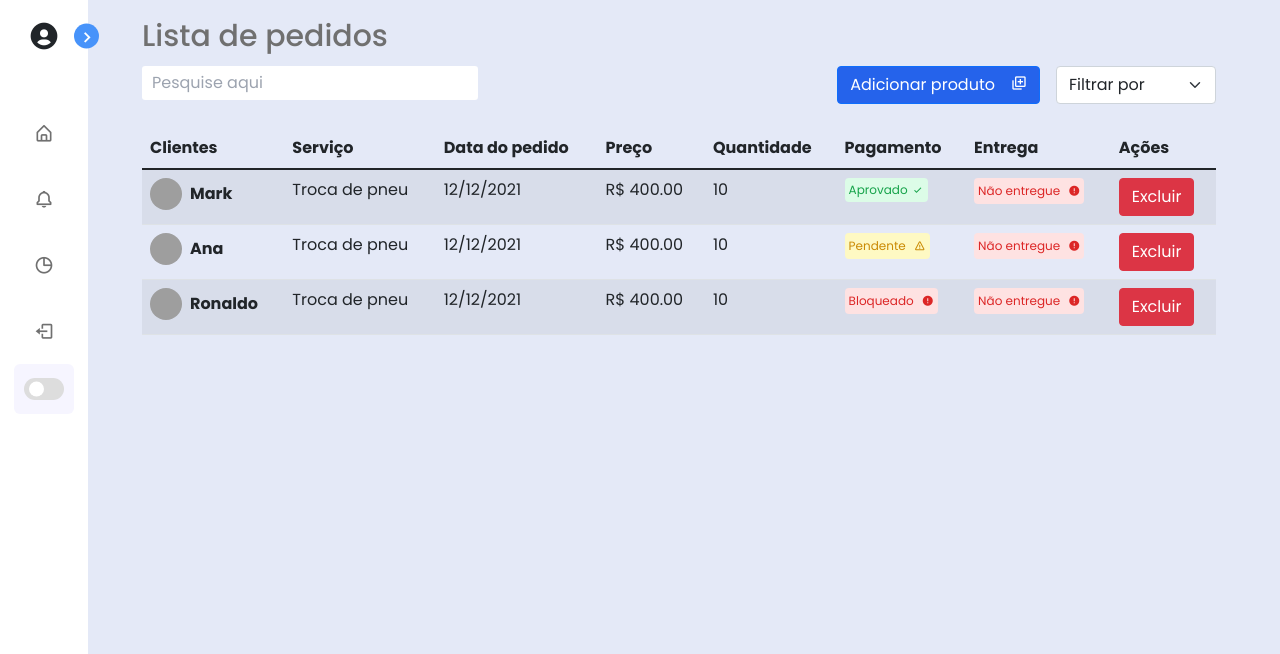
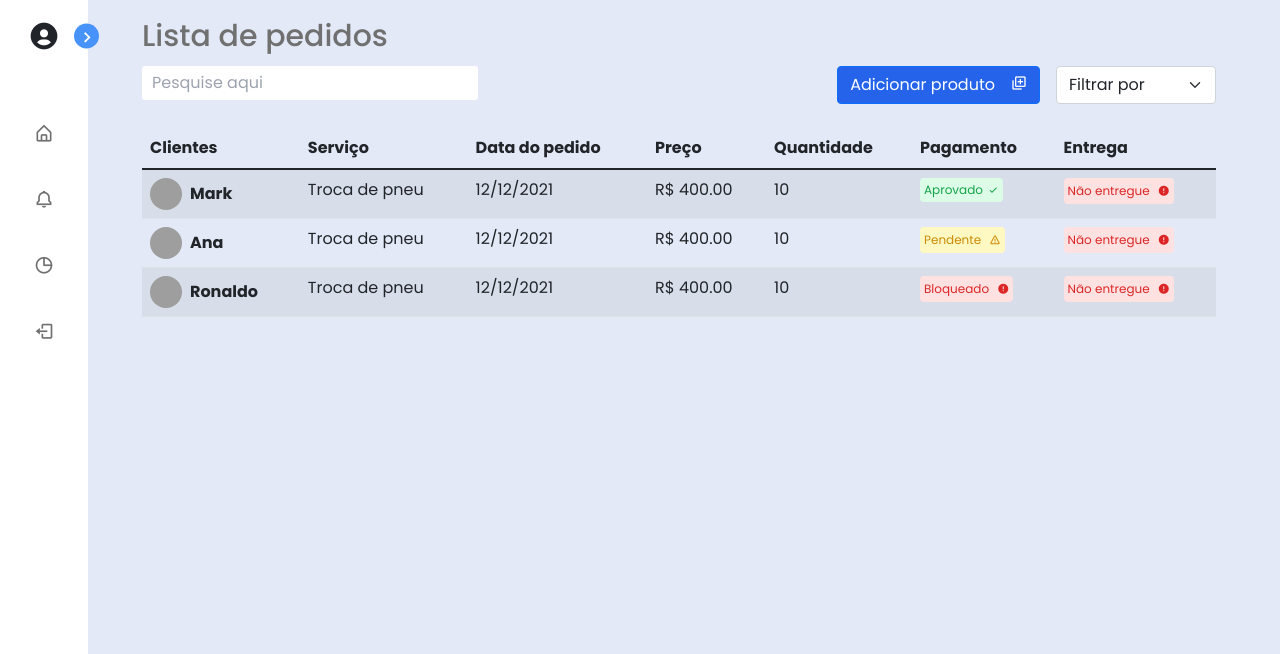
Before and after one commit to Matheus2004a/E-commerce-Veiculos, a PHP site: page /E-commerce-Veiculos/screens/requests/index.php in a window 1280 px wide. Shown: the top 654 px of the page. Run offline with PHP 8.4, Linux system fonts and the light colour scheme; the visitor is signed in with stand-in values (Sample User, id 1); some libraries are stand-ins or nearby versions; grey boxes are pictures that could not be loaded.

Commit message:
:ok_hand: style: Remove estilo da navbar e do dark mode

```diff
--- a/screens/requests/index.php
+++ b/screens/requests/index.php
@@ -18,24 +18,6 @@ require __DIR__ . "/../register-products/verify-access.php";
 </head>
 
 <body>
-    <div class="modal fade" id="exampleModal" tabindex="-1" aria-labelledby="exampleModalLabel" aria-hidden="true">
-        <div class="modal-dialog modal-dialog-centered">
-            <div class="modal-content">
-                <div class="modal-header">
-                    <h5 class="modal-title">Confirmação de exclusão</h5>
-                    <button type="button" class="btn-close" data-bs-dismiss="modal" aria-label="Close"></button>
-                </div>
-                <div class="modal-body">
-                    <p>Você realmente deseja excluir esse pedido? <strong>Não será possível recuperá - lo.</strong></p>
-                </div>
-                <div class="modal-footer">
-                    <button type="button" class="btn btn-primary" data-bs-dismiss="modal">Fechar</button>
-                    <button type="button" class="btn btn-danger">Excluir</button>
-                </div>
-            </div>
-        </div>
-    </div>
-
     <nav class="sidebar close">
         <header>
             <div class="image-text">
@@ -81,18 +63,6 @@ require __DIR__ . "/../register-products/verify-access.php";
                                 <i class='bx bx-log-out icon'></i>
                                 <span class="text nav-text">Sair</span>
                             </a>
-                        </li>
-
-                        <li class="mode">
-                            <span class="sun-moon">
-                                <i class='bx bx-moon icon moon'></i>
-                                <i class='bx bx-sun icon sun'></i>
-                            </span>
-                            <p class="mode-text text">Modo Noite</p>
-
-                            <div class="toggle-switch">
-                                <span class="switch"></span>
-                            </div>
                         </li>
                     </ul>
                 </ul>
@@ -140,7 +110,6 @@ require __DIR__ . "/../register-products/verify-access.php";
                     <th scope="col">Quantidade</th>
                     <th scope="col">Pagamento</th>
                     <th scope="col">Entrega</th>
-                    <th scope="col">Ações</th>
                 </tr>
             </thead>
             <tbody>
@@ -165,11 +134,6 @@ require __DIR__ . "/../register-products/verify-access.php";
                             <i class='bx bxs-error-circle'></i>
                         </span>
                     </td>
-                    <td>
-                        <button type="button" class="btn btn-danger" data-bs-toggle="modal" data-bs-target="#exampleModal">
-                            Excluir
-                        </button>
-                    </td>
                 </tr>
                 <tr>
                     <th scope="row">
@@ -191,11 +155,6 @@ require __DIR__ . "/../register-products/verify-access.php";
                         <span class='status-delivery gap-2 text-red-600 bg-red-100'>Não entregue
                             <i class='bx bxs-error-circle'></i>
                         </span>
-                    </td>
-                    <td>
-                        <button type="button" class="btn btn-danger" data-bs-toggle="modal" data-bs-target="#exampleModal">
-                            Excluir
-                        </button>
                     </td>
                 </tr>
                 <tr>
@@ -219,11 +178,6 @@ require __DIR__ . "/../register-products/verify-access.php";
                             <i class='bx bxs-error-circle'></i>
                         </span>
                     </td>
-                    <td>
-                        <button type="button" class="btn btn-danger" data-bs-toggle="modal" data-bs-target="#exampleModal">
-                            Excluir
-                        </button>
-                    </td>
                 </tr>
             </tbody>
         </table>
--- a/screens/requests/style.css
+++ b/screens/requests/style.css
@@ -26,38 +26,8 @@ body{
     transition: var(--tran-03);
 }
 
-body.dark{
-    --body-color: #18191a;
-    --sidebar-color: #242526;
-    --primary-color: #3a3b3c;
-    --primary-color-light: #3a3b3c;
-    --toggle-color: #fff;
-    --text-color: #ccc;
-}
-
-body.dark .home .text{
-    color: var(--text-color);
-}
-
-body.dark .sidebar .image i,body.dark .sidebar header .toggle{
-    color: var(--text-color);
-}
-
-body.dark .sidebar li a:hover .icon,
-body.dark .sidebar li a:hover .text{
-    color: var(--text-color);
-}
-
-body.dark .mode .sun-moon i.sun{
-    opacity: 1;
-}
-
-body.dark .mode .sun-moon i.moon,.sidebar.close .text,.mode .sun-moon i.sun{
+.sidebar.close .text {
     opacity: 0;
-}
-
-body.dark .switch::before{
-    left: 20px;
 }
 
 input,select,button{
@@ -217,56 +187,6 @@ header .image-text .profession{
     padding: 0;
 }
 
-.sidebar .menu-bar .mode{
-    border-radius: 6px;
-    background-color: var(--primary-color-light);
-    position: relative;
-    transition: var(--tran-03);
-}
-
-.menu-bar .mode .sun-moon{
-    height: 50px;
-    width: 60px;
-}
-
-.mode .sun-moon i{
-    position: absolute;
-}
-
-.menu-bar .bottom-content .toggle-switch{
-    position: absolute;
-    right: 0;
-    height: 100%;
-    min-width: 60px;
-    display: flex;
-    align-items: center;
-    justify-content: center;
-    border-radius: 6px;
-    cursor: pointer;
-}
-
-.toggle-switch .switch{
-    position: relative;
-    height: 22px;
-    width: 40px;
-    border-radius: 25px;
-    background-color: var(--toggle-color);
-    transition: var(--tran-03);
-}
-
-.switch::before{
-    content: '';
-    position: absolute;
-    height: 15px;
-    width: 15px;
-    border-radius: 50%;
-    top: 50%;
-    left: 5px;
-    transform: translateY(-50%);
-    background-color: var(--sidebar-color);
-    transition: var(--tran-03);
-}
-
 .home{
     position: absolute;
     top: 0;
```
